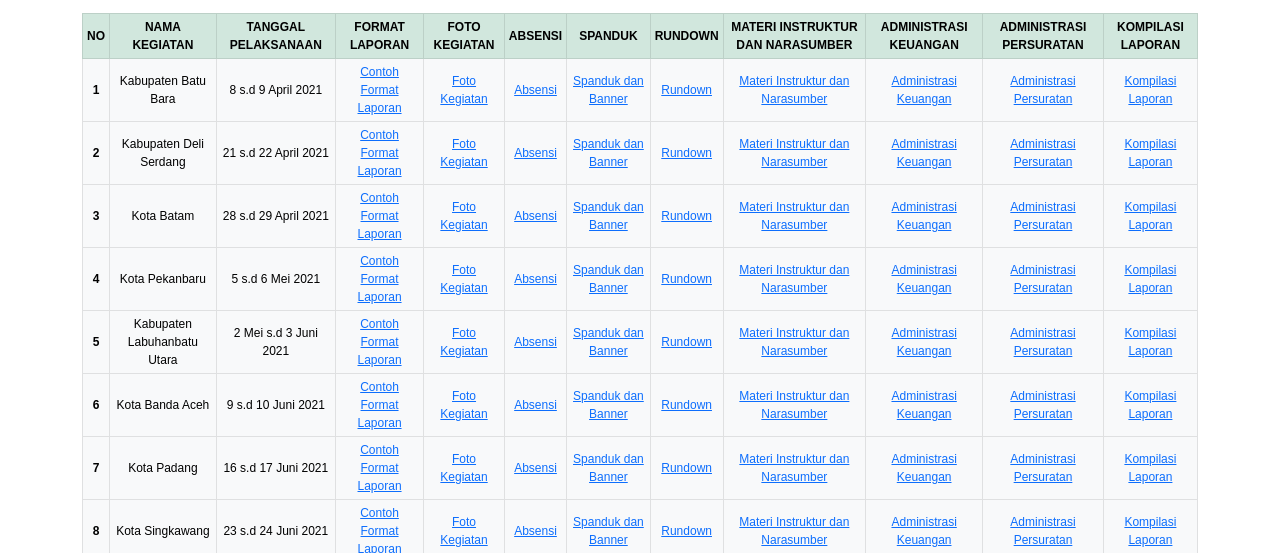
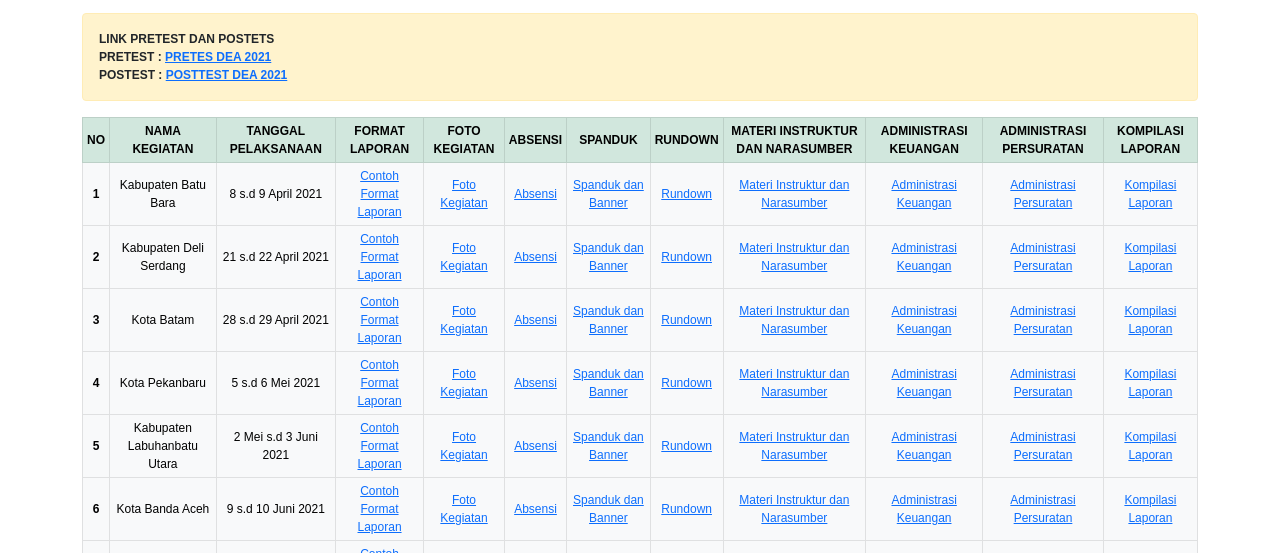
Before and after one commit to bbpsdmpk-mdn/bbpsdmpk-mdn.github.io, a plain HTML site: page dea.html in a window 1280 px wide. Shown: the part 201-754 px from the top of the page. Drawn offline with nearby package versions, Linux system fonts and the light colour scheme.

Commit message:
Menambahkan Link pretest dan Postest dea

```diff
--- a/dea.html
+++ b/dea.html
@@ -58,6 +58,7 @@
   </nav>
 <!-- END NAV -->
 
+
 <!--TABLE ADMINISTRASI -->
 <div class="container" style="margin-top:50px;">
   <div class="table-responsive">
@@ -65,6 +66,15 @@
       <div class="alert alert-success fw-bold fs-2 text-dark">
         DATA DIGITAL ENTREPRENUERSHIP ACADEMY 2021
       </div>
+
+      <!-- LINK PRETEST DAN POSTEST -->
+      <div class="alert alert-warning fw-bold text-dark">
+        LINK PRETEST DAN POSTETS <br>
+        PRETEST : <a href="#">PRETES DEA 2021</a> <br>
+        POSTEST : <a href="https://komin.fo/postesdea2021" target="_blank">POSTTEST DEA 2021</a>
+      </div>
+      <!-- ENDLINK PRETEST DAN POSTEST -->
+
       <thead>
         <tr class="align-middle table-success">
           <th scope="col">NO</th>
```
